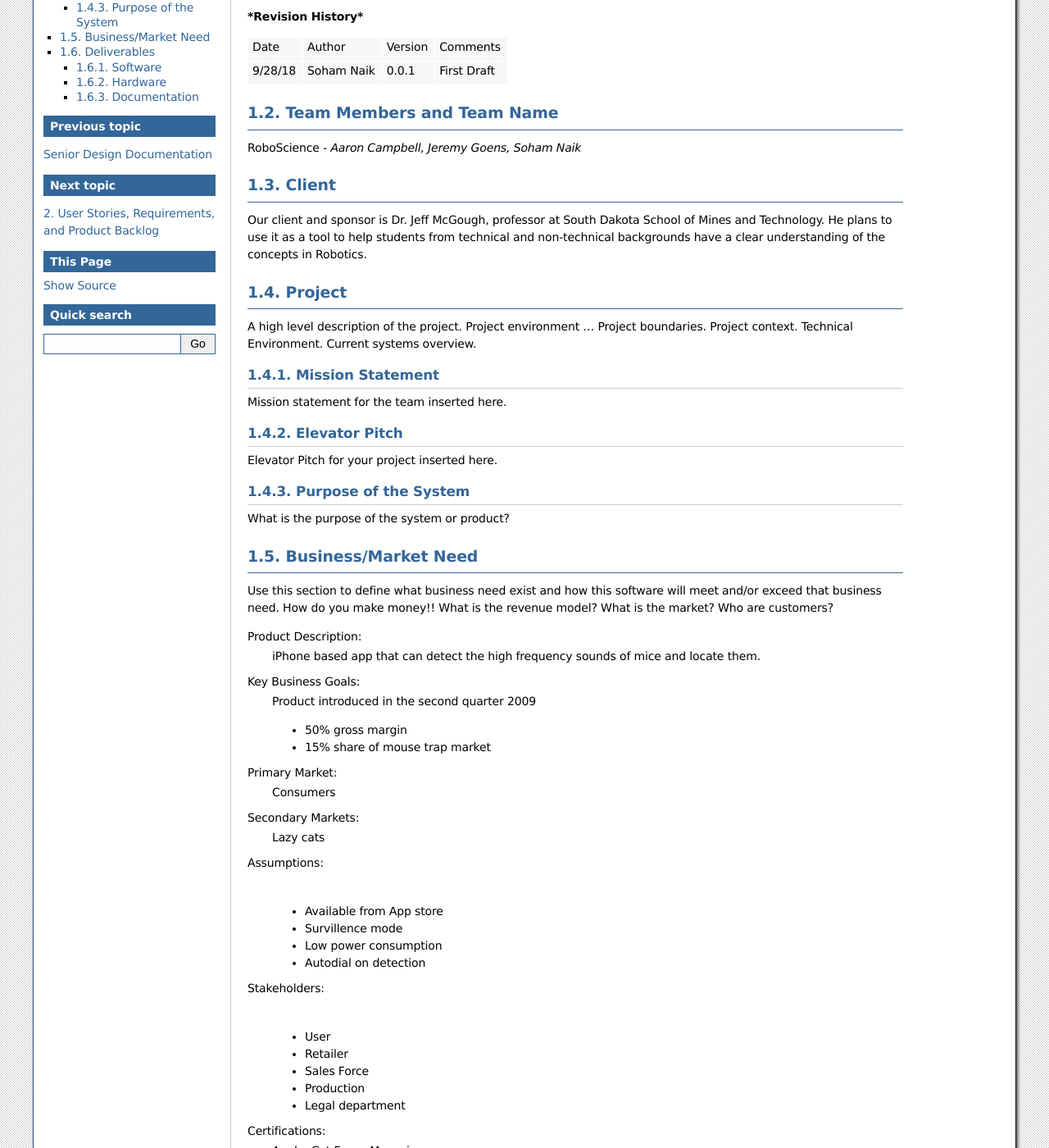
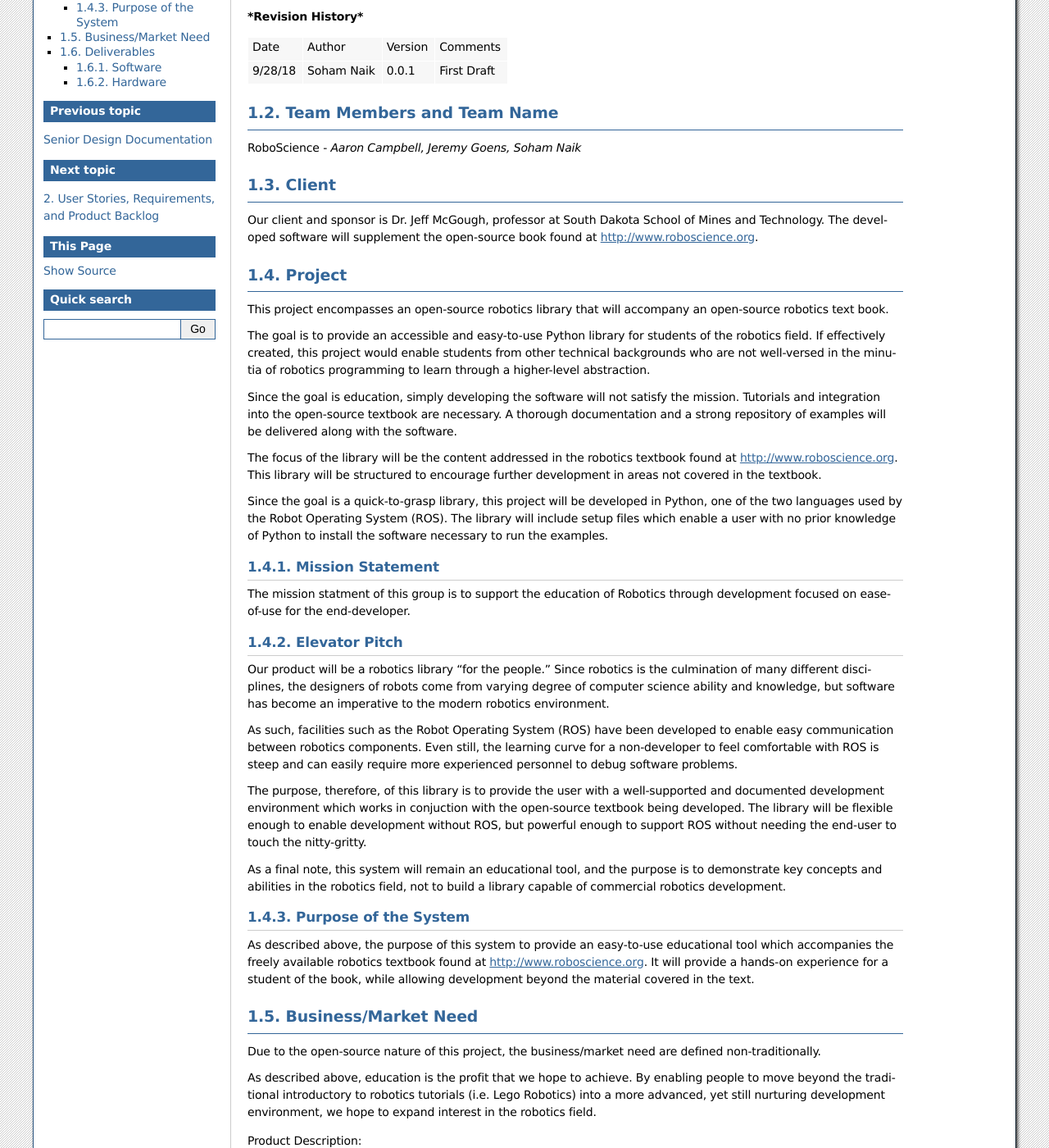
Before and after one commit to roboscienceorg/robolib, a Sphinx documentation site: the page built from DesignDoc/source/overview.rst, in a window 1280 px wide and 1400 px high, scrolled down 266 px. Shown: the whole window at 82% size. Built offline with Sphinx 7.4.7, drawn with Linux system fonts in a browser that asks for light colours; pages that are not in the unit, such as notebooks, are missing from menus; some of the changed text lies outside the part shown.

Commit message:
Add to the documentation overview

```diff
--- a/DesignDoc/source/overview.rst
+++ b/DesignDoc/source/overview.rst
@@ -39,107 +39,105 @@ Client
 ------
 
 Our client and sponsor is Dr. Jeff McGough, professor at South Dakota
-School of Mines and Technology. He plans to use it as a tool to help students from technical and non-technical backgrounds have a clear
-understanding of the concepts in Robotics.
+School of Mines and Technology. The developed software will supplement the open-source book found at http://www.roboscience.org.
 
 Project
 -------
 
-A high level description of the project. Project environment ... Project
-boundaries. Project context. Technical Environment. Current systems
-overview.
+This project encompasses an open-source robotics library that will accompany an open-source robotics text book.
+
+The goal is to provide an accessible and easy-to-use Python library for students of the robotics field. If effectively created, this project would enable students from other technical backgrounds who are not well-versed in the minutia of robotics programming to learn through a higher-level abstraction.
+
+Since the goal is education, simply developing the software will not satisfy the mission. Tutorials and integration into the open-source textbook are necessary. A thorough documentation and a strong repository of examples will be delivered along with the software.
+
+The focus of the library will be the content addressed in the robotics textbook found at http://www.roboscience.org. This library will be structured to encourage further development in areas not covered in the textbook.
+
+Since the goal is a quick-to-grasp library, this project will be developed in Python, one of the two languages used by the Robot Operating System (ROS). The library will include setup files which enable a user with no prior knowledge of Python to install the software necessary to run the examples.
+
 
 Mission Statement
 ~~~~~~~~~~~~~~~~~
 
-Mission statement for the team inserted here.
+The mission statment of this group is to support the education of Robotics through development focused on ease-of-use for the end-developer.
 
 Elevator Pitch
 ~~~~~~~~~~~~~~
 
-Elevator Pitch for your project inserted here.
+Our product will be a robotics library "for the people." Since robotics is the culmination of many different disciplines, the designers of robots come from varying degree of computer science ability and knowledge, but software has become an imperative to the modern robotics environment.
+
+As such, facilities such as the Robot Operating System (ROS) have been developed to enable easy communication between robotics components. Even still, the learning curve for a non-developer to feel comfortable with ROS is steep and can easily require more experienced personnel to debug software problems.
+
+The purpose, therefore, of this library is to provide the user with a well-supported and documented development environment which works in conjuction with the open-source textbook being developed. The library will be flexible enough to enable development without ROS, but powerful enough to support ROS without needing the end-user to touch the nitty-gritty.
+
+As a final note, this system will remain an educational tool, and the purpose is to demonstrate key concepts and abilities in the robotics field, not to build a library capable of commercial robotics development.
 
 Purpose of the System
 ~~~~~~~~~~~~~~~~~~~~~
 
-What is the purpose of the system or product?
+As described above, the purpose of this system to provide an easy-to-use educational tool which accompanies the freely available robotics textbook found at http://www.roboscience.org. It will provide a hands-on experience for a student of the book, while allowing development beyond the material covered in the text.
 
 Business/Market Need
 --------------------
 
-Use this section to define what business need exist and how this
-software will meet and/or exceed that business need. How do you make
-money!! What is the revenue model? What is the market? Who are
-customers?
+Due to the open-source nature of this project, the business/market need are defined non-traditionally.
+
+As described above, education is the profit that we hope to achieve. By enabling people to move beyond the traditional introductory to robotics tutorials (i.e. Lego Robotics) into a more advanced, yet still nurturing development environment, we hope to expand interest in the robotics field.
 
 Product Description:
-    iPhone based app that can detect the high frequency sounds of mice
-    and locate them.
+    Open-Source Python library that allows for robotics algorithm programming with or without ROS integration.
 
 Key Business Goals:
-    Product introduced in the second quarter 2009
+    Develop a small community of contributors.
 
-    -  50% gross margin
-
-    -  15% share of mouse trap market
+    - Increase pull-requests and forks each semester through 2020.
+    - Move the maintainence of this library from a group such as the Senior Design Group to a consistent community of experienced robotics students.
 
 Primary Market:
-    Consumers
+    Students (traditional or otherwise)
 
 Secondary Markets:
-    Lazy cats
+    Potentially educators who are looking for resources on robotics education.
 
 Assumptions:
     |
 
-    -  Available from App store
+    -  The user of this library has an introductory knowledge of Python 3.
 
-    -  Survillence mode
-
-    -  Low power consumption
-
-    -  Autodial on detection
+    -  The user has access to the RoboScience textbook and the RoboLib Design Documentation
 
 Stakeholders:
     |
 
-    -  User
+    -  RoboScience.com
 
-    -  Retailer
+    -  Developers
 
-    -  Sales Force
-
-    -  Production
-
-    -  Legal department
-
-Certifications:
-    Apple, Cat Fancy Magazine
 
 Deliverables
 ------------
 
-Uploaded to the GitHub repository are:
- - Software Contract
- - Documentation
- - Code
- - Users Manual
+The deliverables of this project extend beyond the development of a useable library. To align with the mission statement of both this project and the RoboScience organization, strong documentation and tutorials are required.
+
+This project will produce the following:
+    - Library Source Code: This will be the actual library. The majority of the library will be structures which the user can import and use within their own Python scripts. The algorithms developed will be all those described on the RoboScience website under "Software".
+
+    - Tutorials: This will be a collection of tutorials which showcase the various objects held in the library and numerous use cases for each object. These will be developed under the supervision of the RoboScience textbook editor to ensure that they are written in a manner consistent with the text.
+
+    - Documentation: This will be a thorough description of the library resources. Separate from tutorials, this will be utilized mainly by more experienced programmers who are looking to understand the inner-workings of the library without delving into the source code.
+
+    - Setup files: These files will provide a simplistic install process for the user. It will install all necessary packages and provide the user with a list of useful instructions for their development.
+
 
 Software
 ~~~~~~~~
 
-These tools will require the use of Ubuntu 16.04 LTS (Xenial Xerus) and
-the Robotics Operating System, the intstallation instructions for which
-are provided in the Robotics book, and Python 3.
+These tools will be built on Ubuntu 16.04 LTS (Xenial Xerus) for the Robotics Operating System 2.0 (ROS2).
+While not all components of the library will require ROS2, all will require Python3 with the SciPy Stack (numpy, scipy, matplotlib, etc.).
+
+The intstallation instructions for ROS2 are provided in the Robotics book as well as on the ROS2 repository.
 
 Hardware
 ~~~~~~~~
 
 A computer which has at least 4 giga bytes of ram and 2 gigabytes of
 free space.
-
-Documentation
-~~~~~~~~~~~~~
-
-And so on. Anything that your contract states that you will deliver to
-the client.
```
